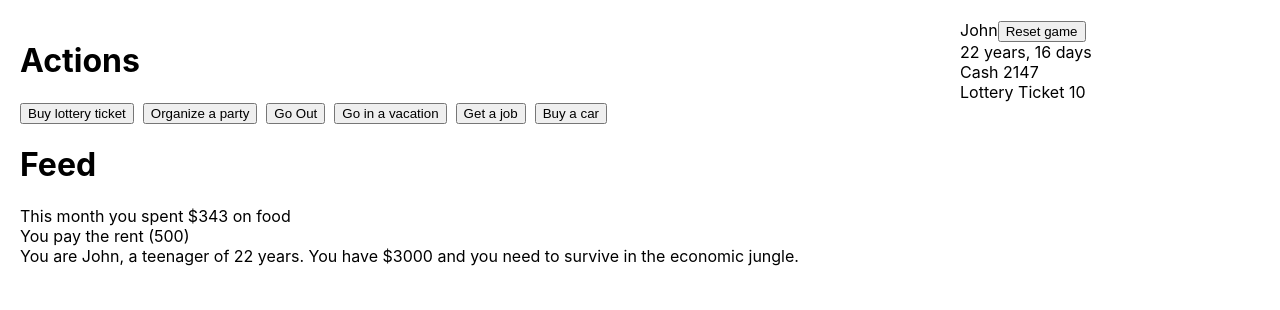
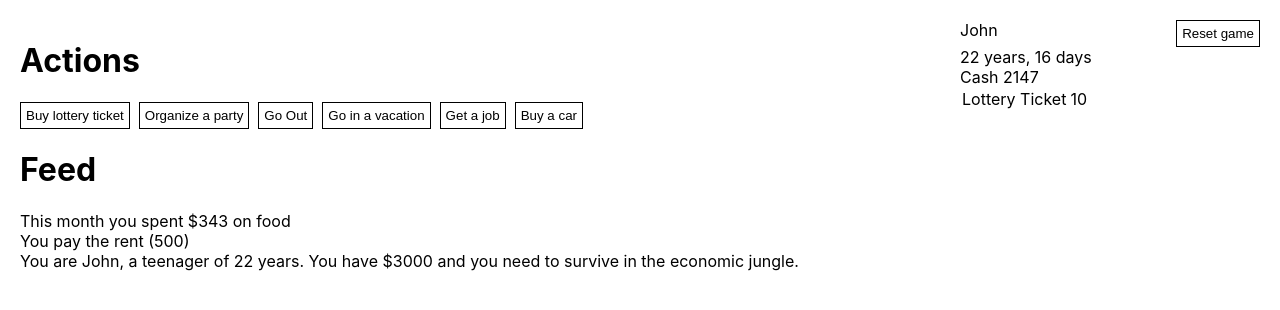
Before and after one commit to adibalcan/1million, a React (Create React App) app: page / in a window 1280 px wide. Both pictures are taken after a click on the button "Buy lottery ticket". Shown: the top 310 px of the page. Built offline with nearby package versions, Linux system fonts and the light colour scheme.

Commit message:
update css

```diff
--- a/src/Game.css
+++ b/src/Game.css
@@ -22,3 +22,29 @@
     width:300px;
     padding: 20px;
 }
+
+button{
+    background-color: white;
+    padding:5px;
+    border:1px solid black;
+}
+button:hover{
+    background-color: lightgray;
+}
+
+
+.flex-between{
+    display: flex;
+    justify-content: space-between;
+}
+
+.asset{
+
+    padding: 2px 0;
+}
+
+.asset .name,
+.asset .value,
+.asset .action{
+    margin: 2px;
+}
--- a/src/Game.tsx
+++ b/src/Game.tsx
@@ -8,23 +8,26 @@ import { convertDaysToAge } from './gameplay/util';
 
 
 function AssetComponent(props:{asset:Asset}){
-    return (<div>
-        {props.asset.name} { Math.round(props.asset.value)} &nbsp;
+    return (<div className="asset flex-between">
         <span>
+            <span className="name">{props.asset.name}</span>
+            <span className="value" title="value">{ Math.round(props.asset.value)}</span>
+        </span>
+        <span className="actions">
             {props.asset.getActions().map((action:AssetAction, index:number) => (
-                <button key={index} onClick={action.action}>{action.name}</button>
+                <button className="action" key={index} onClick={action.action}>{action.name}</button>
             ))}
+            {props.asset.isSellable &&
+                <button className="action" onClick={(e) => main.sell_asset(props.asset)}>Sell</button>
+            }
         </span>
-        {props.asset.isSellable &&
-            <button onClick={(e) => main.sell_asset(props.asset)}>Sell</button>
-        }
     </div>)
 }
 
 function Player(props:{main:Main}){
     return (
         <div>
-            <div>
+            <div className="flex-between">
                 <span>{props.main.name}</span>
                 <span>
                     <button onClick={reset}>Reset game</button>
--- a/src/gameplay/actions.ts
+++ b/src/gameplay/actions.ts
@@ -90,6 +90,7 @@ class OrganizeAParty implements Action{
     action(): void {
         let cost = 200 * main.inflation_factor;
         main.pay(cost);
+        main.network += 1;
         main.log(`Let's party`);
     }
 }
@@ -123,6 +124,7 @@ export class GoOut implements Action{
 
     action(): void {
         let cost = 100 * main.inflation_factor;
+        main.network += 1;
         main.pay(cost);
         main.log(`You have new friends.`);
     }
--- a/src/gameplay/assets.ts
+++ b/src/gameplay/assets.ts
@@ -193,7 +193,7 @@ export class Credit extends BaseAsset{
     yearly(): void {
         let interest = this.value * (Constants.CREDIT_INTEREST_RATE / 100);
         if(main.cash > interest){
-            main.pay(interest);
+            main.pay(interest, false);
             main.log(`You paid ${interest} as the interest rate for the credit`);
         }else{
             main.log(`You don't have money for interest rate (${interest})`);
```
